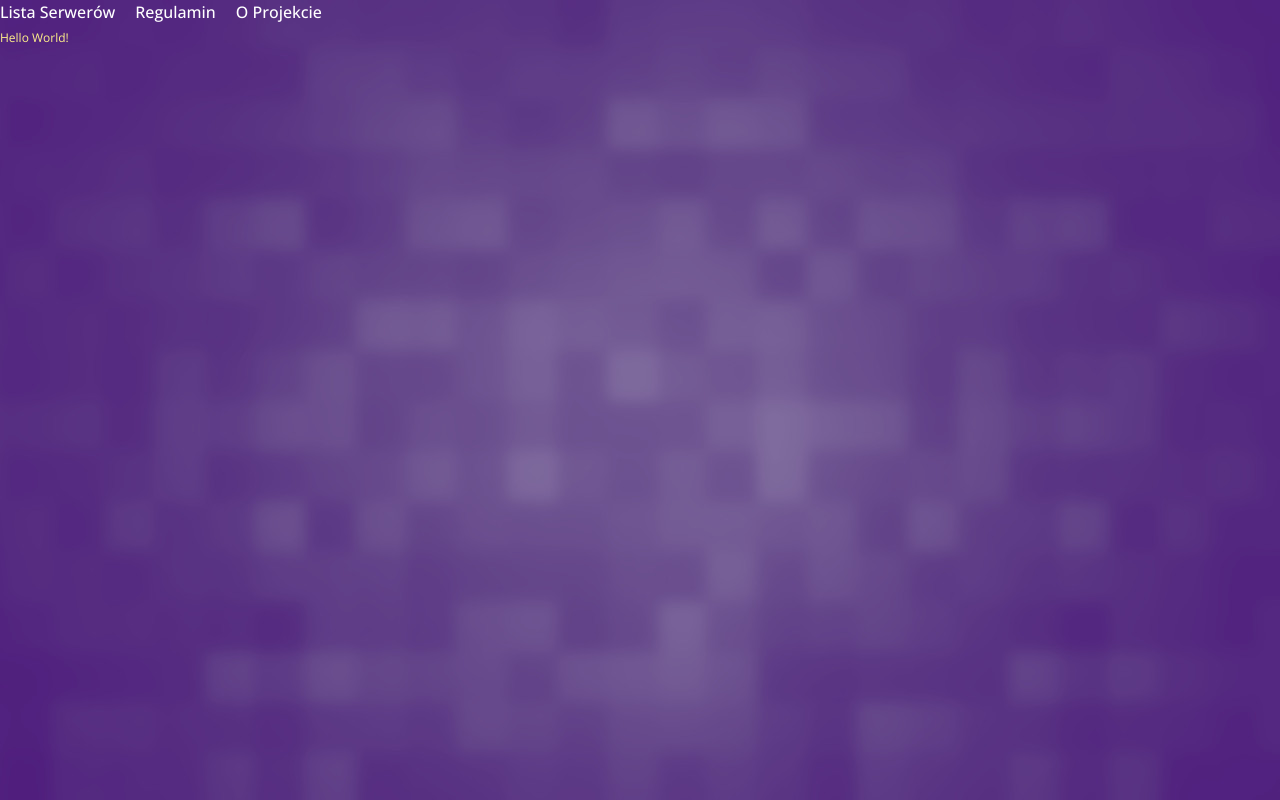
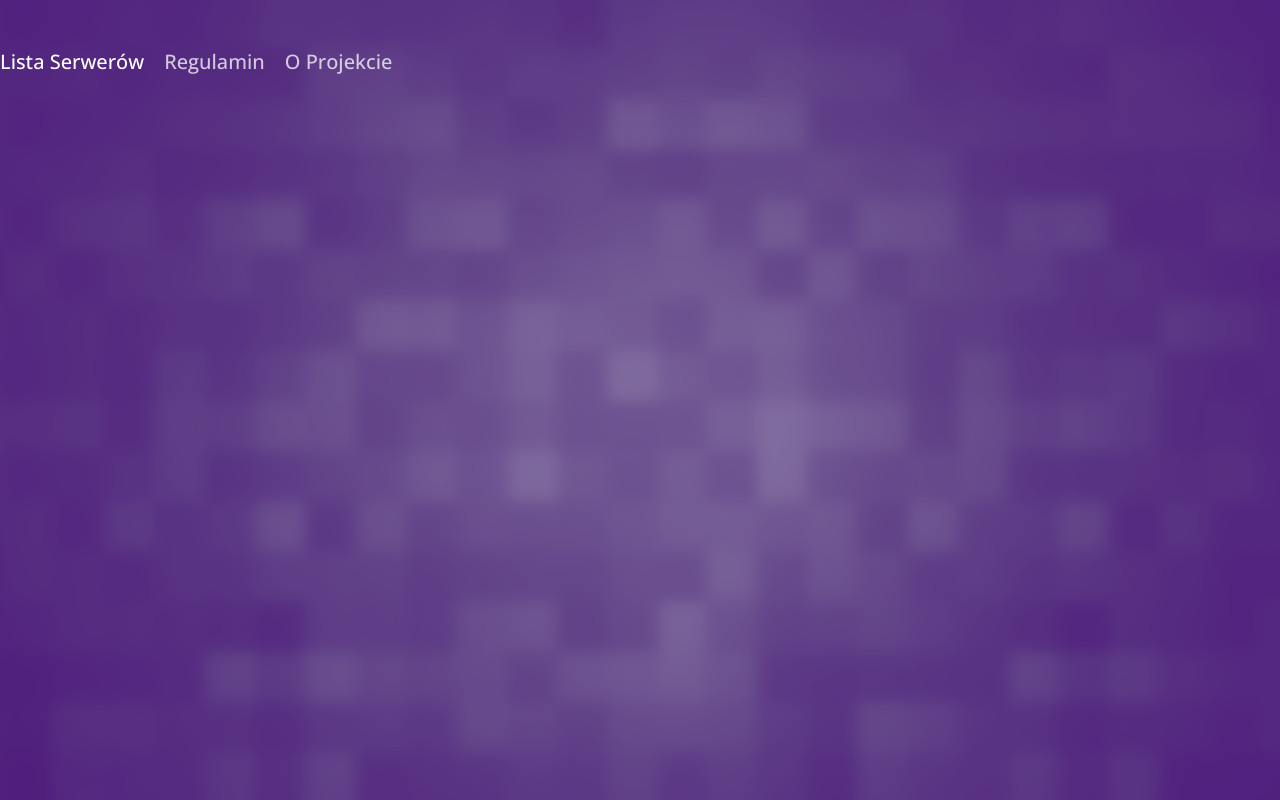
Before and after one commit to Wojtazzzz/ArtList.dev, a Next.js app: page / in a window 1280 px wide. Built offline with nearby package versions, Linux system fonts and the light colour scheme.

Commit message:
feat/add navigation

```diff
--- a/package.json
+++ b/package.json
@@ -19,6 +19,7 @@
 		"@types/react": "18.0.28",
 		"@types/react-dom": "18.0.11",
 		"autoprefixer": "^10.4.13",
+		"clsx": "^1.2.1",
 		"eslint": "8.35.0",
 		"eslint-config-next": "13.2.1",
 		"postcss": "^8.4.21",
--- a/src/app/layout.tsx
+++ b/src/app/layout.tsx
@@ -1,6 +1,6 @@
 import type { ReactNode } from 'react';
 import '../styles/tailwind.css';
-import { Navigation } from '@/components/atoms/Navigation';
+import { Navigation } from '@/components/molecules/Navigation';
 import { Open_Sans } from 'next/font/google';
 
 export const metadata = {
@@ -23,6 +23,7 @@ export default function RootLayout({ children }: RootLayoutProps) {
 		<html lang="pl" className={`${opensans.variable}`}>
 			<body className="bg-primary bg-cover bg-fixed bg-no-repeat">
 				<Navigation />
+
 				<main className="relative z-10"></main>
 				{children}
 			</body>
--- a/src/app/page.tsx
+++ b/src/app/page.tsx
@@ -1,5 +1,3 @@
-import { HelloWorld } from '@/components/HelloWorld';
-
 export default function Home() {
-	return <HelloWorld />;
+	return <span></span>;
 }
--- a/src/components/HelloWorld.tsx
+++ /dev/null
@@ -1,3 +0,0 @@
-export const HelloWorld = () => {
-	return <span className="text-xs text-yellow-200">Hello World!</span>;
-};
--- a/src/components/atoms/Navigation.tsx
+++ /dev/null
@@ -1,11 +0,0 @@
-export const Navigation = () => {
-	return (
-		<nav>
-			<ul className="flex gap-5 font-medium text-white">
-				<li>Lista Serwerów</li>
-				<li>Regulamin</li>
-				<li>O Projekcie</li>
-			</ul>
-		</nav>
-	);
-};
--- /dev/null
+++ b/src/components/atoms/navItem/NavItem.tsx
@@ -0,0 +1,29 @@
+'use client';
+
+import Link from 'next/link';
+import type { ReactNode } from 'react';
+import { useIsNavItemActive } from './useIsNavItemActive';
+import { clsx } from 'clsx';
+
+type NavItemProps = {
+	href: string;
+	children: ReactNode;
+};
+
+export const NavItem = ({ href, children }: NavItemProps) => {
+	const { isNavItemActive } = useIsNavItemActive();
+
+	const isActive = isNavItemActive(href);
+
+	return (
+		<Link
+			href={href}
+			className={clsx(
+				'text-xl font-medium transition-opacity',
+				isActive ? 'text-white' : 'text-white/75 hover:text-white'
+			)}
+		>
+			{children}
+		</Link>
+	);
+};
--- /dev/null
+++ b/src/components/atoms/navItem/useIsNavItemActive.ts
@@ -0,0 +1,13 @@
+import { usePathname } from 'next/navigation';
+
+export const useIsNavItemActive = () => {
+	const currentPath = usePathname();
+
+	const isNavItemActive = (path: string) => {
+		return currentPath === path;
+	};
+
+	return {
+		isNavItemActive,
+	};
+};
--- /dev/null
+++ b/src/components/molecules/Navigation.tsx
@@ -0,0 +1,21 @@
+import { NavItem } from '../atoms/navItem/NavItem';
+
+const links = [
+	{ name: 'Lista Serwerów', href: '/' },
+	{ name: 'Regulamin', href: '/regulamin' },
+	{ name: 'O Projekcie', href: '/o-projekcie' },
+] as const;
+
+export const Navigation = () => {
+	return (
+		<nav className="container mx-auto py-12">
+			<ul className="flex gap-5">
+				{links.map(({ name, href }, index) => (
+					<li key={index}>
+						<NavItem href={href}>{name}</NavItem>
+					</li>
+				))}
+			</ul>
+		</nav>
+	);
+};
```
Also changed, not shown: 1 other file (tests, documents, lock files or other folders).
